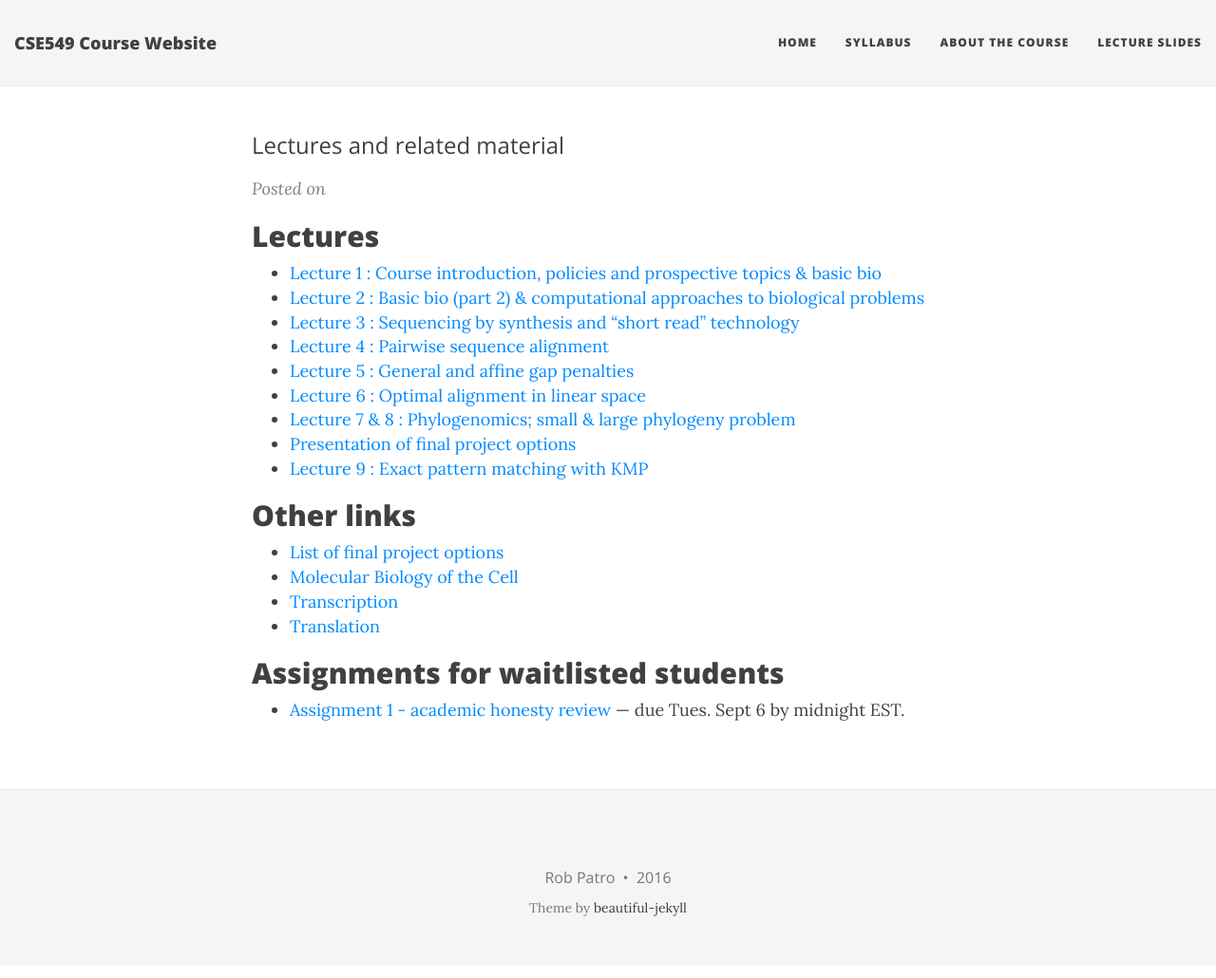
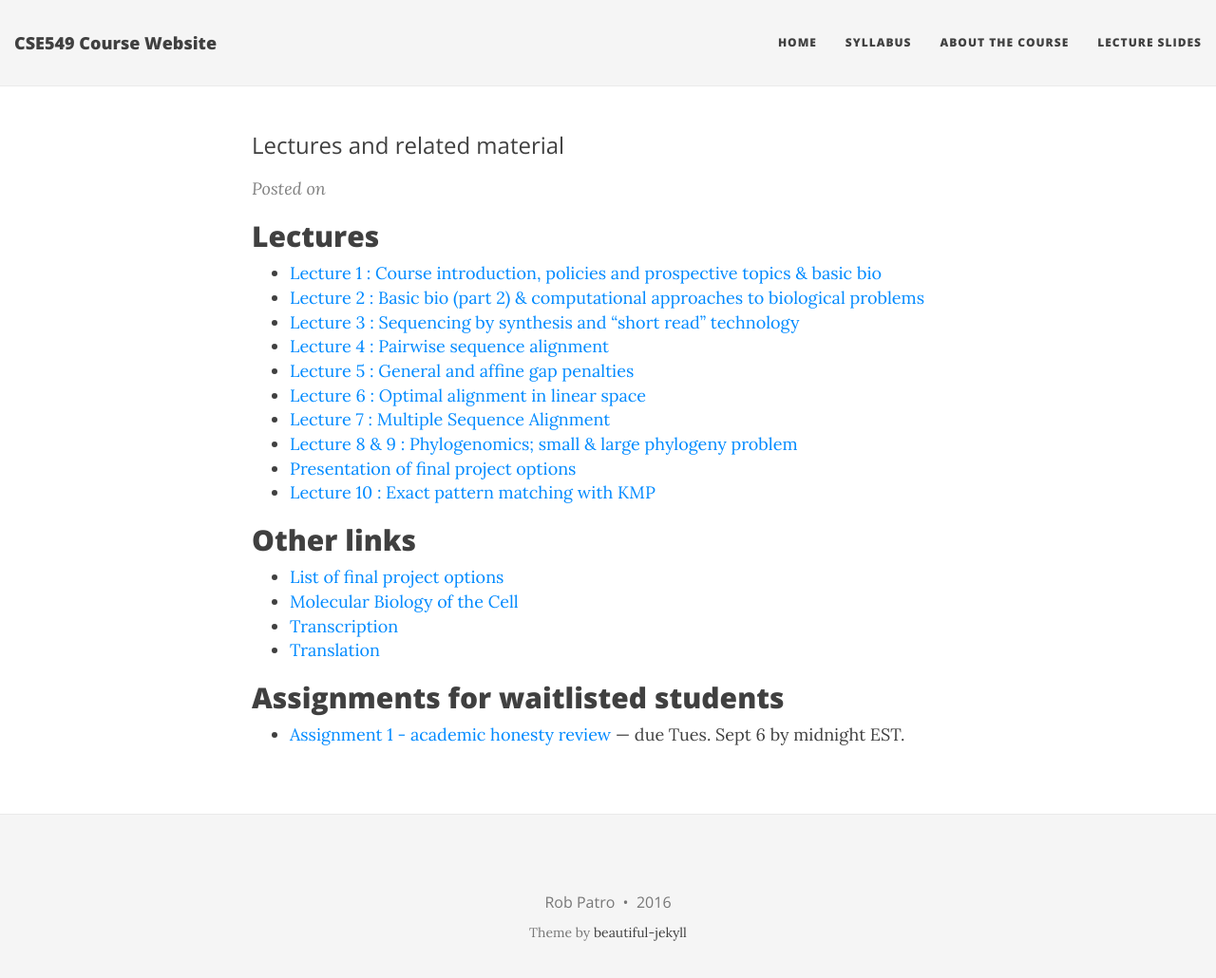
Before and after one commit to rob-p/CSE549F16, a Jekyll site: the page built from lectures.md, in a window 1280 px wide and 1043 px high. Shown: the top 1030 px of the window at 95% size. Built offline with Jekyll 4.4.1, drawn with Linux system fonts in a browser that asks for light colours; nearby versions of some CDN libraries.

Commit message:
add MSA lecture

```diff
--- a/lectures.md
+++ b/lectures.md
@@ -12,9 +12,10 @@ subtitle: Lectures and related material
  * [Lecture 4 : Pairwise sequence alignment][4]
  * [Lecture 5 : General and affine gap penalties][5]
  * [Lecture 6 : Optimal alignment in linear space][6]
- * [Lecture 7 & 8 : Phylogenomics; small & large phylogeny problem][7]
+ * [Lecture 7 : Multiple Sequence Alignment][7]
+ * [Lecture 8 & 9 : Phylogenomics; small & large phylogeny problem][8]
  * [Presentation of final project options][proj]
- * [Lecture 9 : Exact pattern matching with KMP][9]
+ * [Lecture 10 : Exact pattern matching with KMP][9]
 
 ## Other links
  * [List of final project options][proj]
```
Also changed, not shown: other parts of lectures.md (+2 -1 lines), 1 other file.
